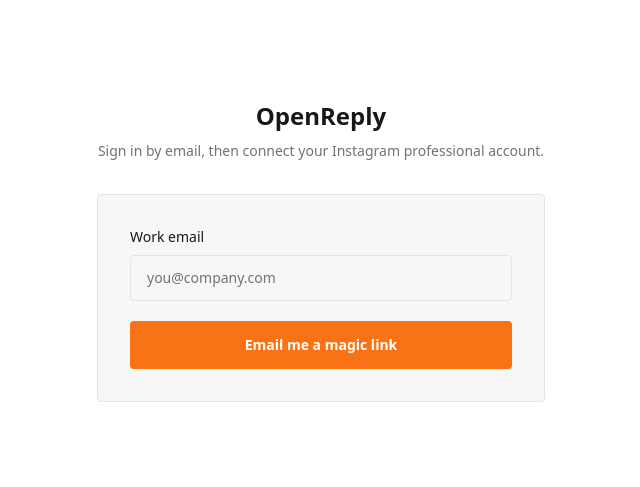
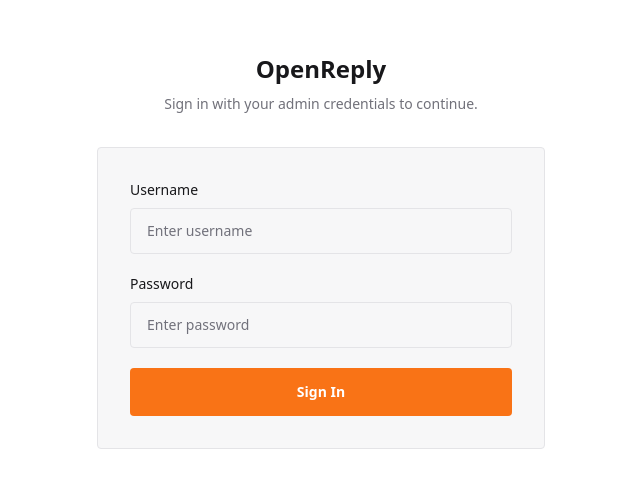
Before and after one commit to EvelynnnKH/Open-Reply-UCO, a Next.js app: page /login in a window 1280 px wide. Shown: the part 149-636 px from the top of the page, without its empty margins (319-959 px from the left). Built offline with nearby package versions, Linux system fonts and the light colour scheme; no server answers.

Commit message:
change login page

```diff
--- a/app/login/page.tsx
+++ b/app/login/page.tsx
@@ -1,5 +1,6 @@
 import { signIn } from "@/lib/auth";
 import { getCampaignTemplate } from "@/lib/templates/campaign-templates";
+import { AuthError } from "next-auth";
 
 export const metadata = {
   title: "Login - OpenReply",
@@ -10,25 +11,37 @@
   searchParams,
 }: {
   searchParams: Promise<{
-    checkEmail?: string;
     callbackUrl?: string;
     template?: string;
+    error?: string;
   }>;
 }) {
   const params = await searchParams;
-  const checkEmail = params.checkEmail === "1";
   const selectedTemplate = getCampaignTemplate(params.template);
   const templateCallbackUrl = selectedTemplate
     ? `/campaigns/new?template=${selectedTemplate.slug}`
     : null;
   const callbackUrl = params.callbackUrl ?? templateCallbackUrl ?? "/dashboard";
+  const hasError = Boolean(params.error);
 
-  async function sendMagicLink(formData: FormData) {
+  async function handleCredentialsLogin(formData: FormData) {
     "use server";
-    await signIn("resend", {
-      email: String(formData.get("email") ?? ""),
+    try {
+      await signIn("credentials", {
+        username: String(formData.get("username") ?? ""),
+        password: String(formData.get("password") ?? ""),
         redirectTo: callbackUrl,
       });
+    } catch (error) {
+      if (error instanceof AuthError) {
+        // Biarkan NextAuth menangani redirect error ke callbackUrl dengan param error
+        const redirectUrl = `${params.callbackUrl ? `?callbackUrl=${encodeURIComponent(params.callbackUrl)}&` : "?"}error=CredentialsSignin`;
+        const { redirect } = await import("next/navigation");
+        redirect(redirectUrl);
+      }
+      // Re-throw error selain AuthError (misalnya NEXT_REDIRECT error internal Next.js)
+      throw error;
+    }
   }
 
   return (
@@ -41,12 +54,12 @@
           <p className="text-muted text-sm leading-relaxed mt-2">
             {selectedTemplate
               ? `Sign in to use the ${selectedTemplate.title} template.`
-              : "Sign in by email, then connect your Instagram professional account."}
+              : "Sign in with your admin credentials to continue."}
           </p>
         </div>
 
         <div className="panel rounded p-8 shadow-black/40">
-          {selectedTemplate && !checkEmail && (
+          {selectedTemplate && (
             <div className="mb-5 border border-accent/20 bg-accent/10 p-4">
               <p className="text-xs font-semibold uppercase tracking-wide text-accent">
                 Template selected
@@ -57,30 +70,45 @@
             </div>
           )}
 
-          {checkEmail ? (
-            <div className="text-center py-4">
-              <h2 className="text-lg font-semibold mb-2">Check your email</h2>
-              <p className="text-sm text-muted">
-                We sent you a secure sign-in link. Open it on this device to
-                continue.
-              </p>
+          {hasError && (
+            <div className="mb-5 border border-red-500/20 bg-red-500/10 p-3 text-red-500 text-xs rounded">
+              Username atau Password salah! Silakan coba lagi.
             </div>
-          ) : (
-            <form action={sendMagicLink} className="space-y-5">
+          )}
+
+          <form action={handleCredentialsLogin} className="space-y-5">
             <div className="space-y-2">
               <label
-                  htmlFor="email"
+                htmlFor="username"
                 className="block text-sm font-medium text-foreground"
               >
-                  Work email
+                Username
               </label>
               <input
-                  id="email"
-                  name="email"
-                  type="email"
+                id="username"
+                name="username"
+                type="text"
                 required
-                  autoComplete="email"
-                  placeholder="you@company.com"
+                autoComplete="username"
+                placeholder="Enter username"
+                className="w-full px-4 py-3 rounded bg-surface border border-border text-sm text-foreground placeholder:text-zinc-500 focus:border-accent/40 focus:outline-none transition-colors"
+              />
+            </div>
+
+            <div className="space-y-2">
+              <label
+                htmlFor="password"
+                className="block text-sm font-medium text-foreground"
+              >
+                Password
+              </label>
+              <input
+                id="password"
+                name="password"
+                type="password"
+                required
+                autoComplete="current-password"
+                placeholder="Enter password"
                 className="w-full px-4 py-3 rounded bg-surface border border-border text-sm text-foreground placeholder:text-zinc-500 focus:border-accent/40 focus:outline-none transition-colors"
               />
             </div>
@@ -89,10 +117,9 @@
               type="submit"
               className="w-full inline-flex items-center justify-center gap-2 rounded bg-accent px-6 py-3.5 text-sm font-semibold text-white shadow-indigo-500/25 transition-all hover:shadow-indigo-500/30"
             >
-                Email me a magic link
+              Sign In
             </button>
           </form>
-          )}
         </div>
       </div>
     </div>
```
Lines whose indentation alone changed are shown as unchanged.
